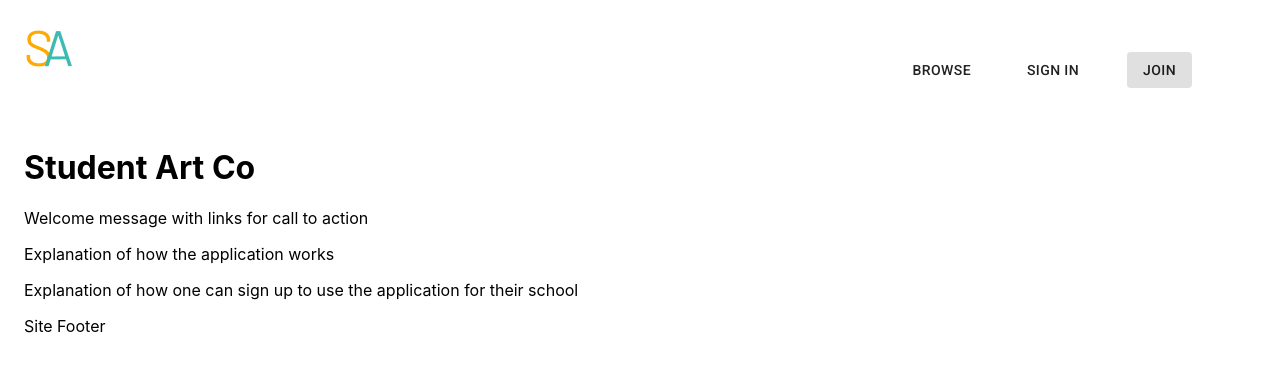
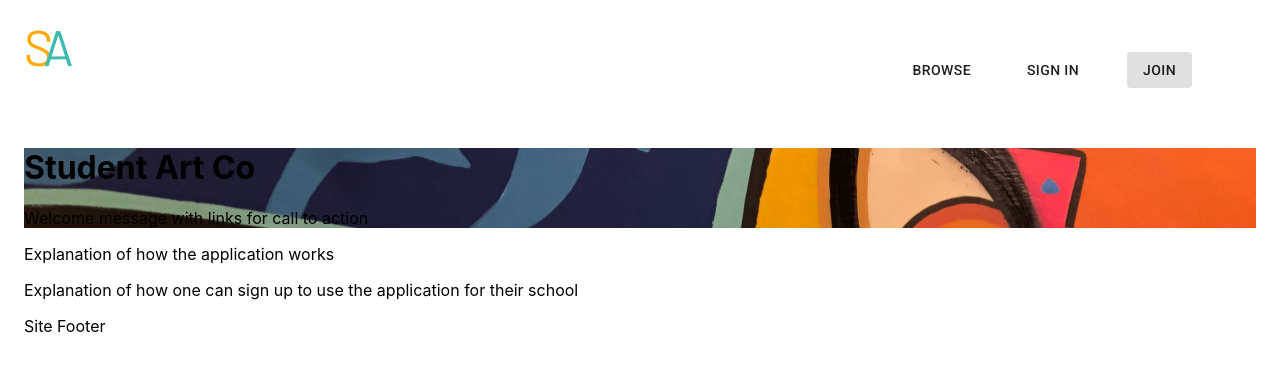
Before and after one commit to BloomTech-Labs/student-art-collection-fe, a React (Create React App) app: page / in a window 1280 px wide. Shown: the top 372 px of the page. Built offline with nearby package versions, Linux system fonts and the light colour scheme; no server answers.

Commit message:
image imports and styles setup

```diff
--- a/src/views/MainPage.js
+++ b/src/views/MainPage.js
@@ -1,10 +1,22 @@
 import React from 'react'
-import { styles as makeStyles, Grid } from '@material-ui/core';
+import { makeStyles, Grid } from '@material-ui/core'
+import welcomeBackground from '../images/landing-page/header-background.png'
+import howToStep1 from '../images/landing-page/how-step-1.png'
+import howToStep2 from '../images/landing-page/how-step-2.png'
+import howToStep3 from '../images/landing-page/how-step-3.png'
+
+const useStyles = makeStyles(theme => ({
+    welcome : {
+        backgroundImage: `url(${welcomeBackground})`
+    }
+}))
 
 const MainPage = () => {
+    const classes = useStyles()
+
     return (
         <>
-            <div>
+            <div className={classes.welcome}>
                 <h1>Student Art Co</h1>
                 <p>Welcome message with links for call to action</p>
             </div>
```
